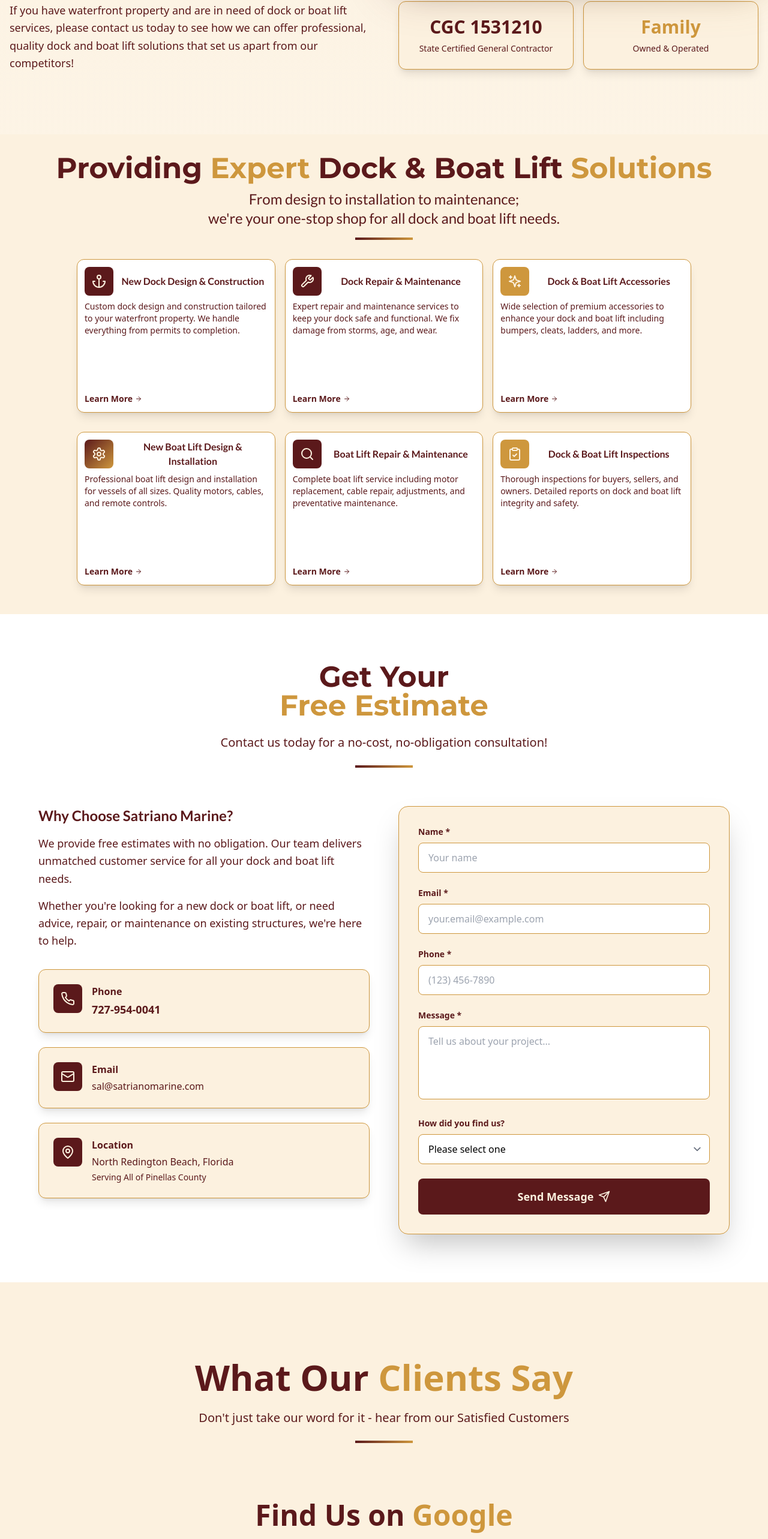
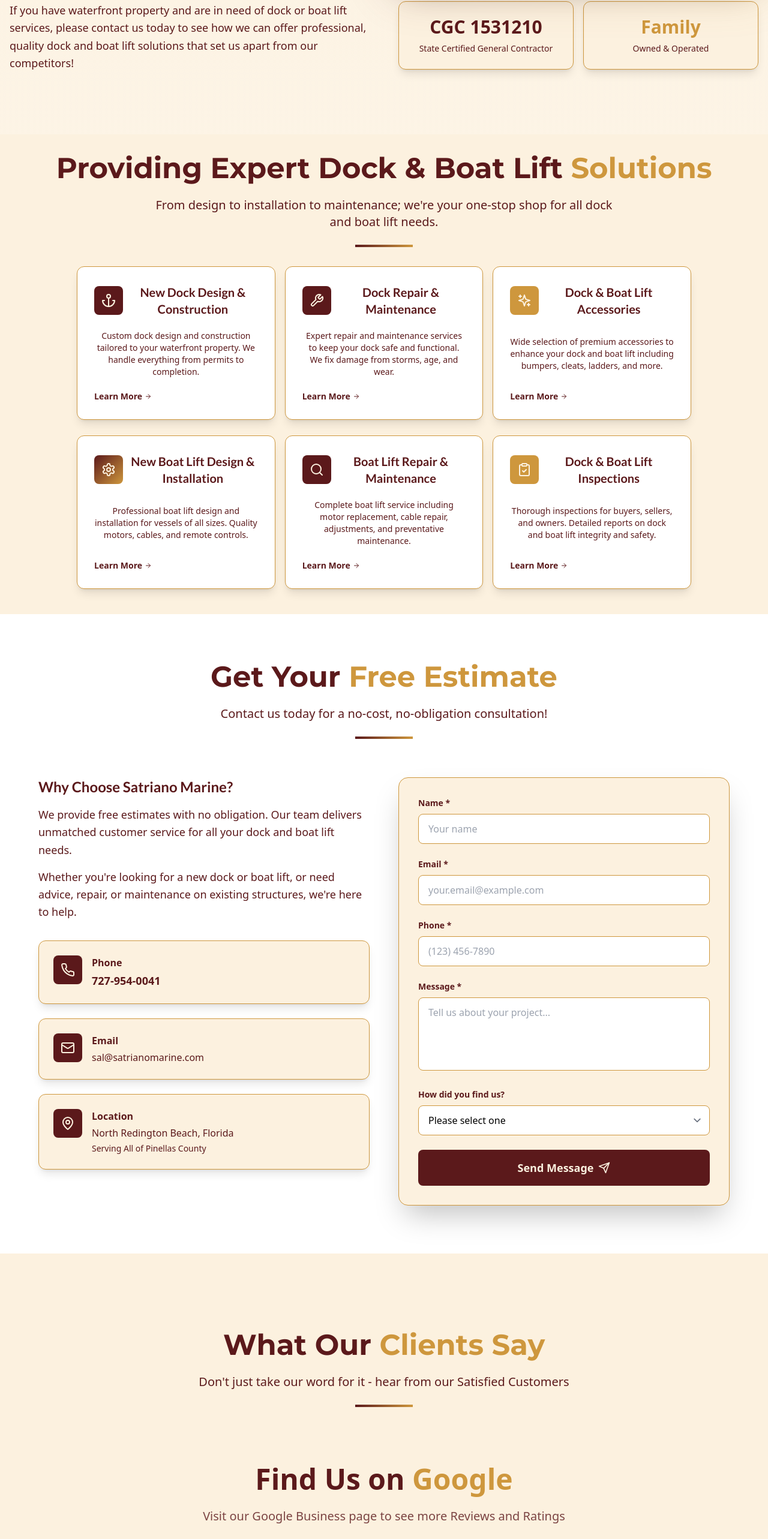
Before and after one commit to Millenium-AI/satriano, a React (Vite) app: page / in a window 1280 px wide. Shown: the part 1791-4357 px from the top of the page at 60% size. Built offline with nearby package versions, Linux system fonts and the light colour scheme; a web font is replaced by a local one.

Commit message:
more addds

```diff
--- a/src/components/Contact.tsx
+++ b/src/components/Contact.tsx
@@ -1,6 +1,7 @@
 import { useState, useRef } from 'react';
 import { Send, Phone, Mail, MapPin } from 'lucide-react';
 import { useIntersectionObserver } from '../hooks/useIntersectionObserver';
+import SectionHeader from './SectionHeader';
 
 export default function Contact() {
   const ref = useRef<HTMLElement>(null);
@@ -53,17 +54,12 @@
       className="py-20 bg-transparent"
     >
       <div className="container mx-auto px-4">
-        <div className={`text-center mb-16 transition-all duration-1000 ${isVisible ? 'opacity-100 translate-y-0' : 'opacity-0 translate-y-10'}`}>
-          <h1 className="text-4xl md:text-4xl lg:text-5xl font-montserrat font-bold text-burgundy mb-4">
-            Get Your
-            <span className="block text-gold">
-              Free Estimate
-            </span>
-          </h1>
-          <h2 className="text-xl text-burgundy max-w-3xl mx-auto mt-6">
-            Contact us today for a no-cost, no-obligation consultation!
-          </h2>
-          <div className="w-24 h-1 bg-gradient-to-r from-burgundy to-gold mx-auto mt-6"></div>
+        <div className={`transition-all duration-1000 ${isVisible ? 'opacity-100 translate-y-0' : 'opacity-0 translate-y-10'}`}>
+          <SectionHeader
+            title="Get Your"
+            highlightedText="Free Estimate"
+            subtitle="Contact us today for a no-cost, no-obligation consultation!"
+          />
         </div>
 
         <div className="grid lg:grid-cols-2 gap-12 max-w-6xl mx-auto">
--- /dev/null
+++ b/src/components/SectionHeader.tsx
@@ -0,0 +1,28 @@
+interface SectionHeaderProps {
+  title: string;
+  highlightedText?: string;
+  subtitle?: string;
+  className?: string;
+}
+
+export default function SectionHeader({
+  title,
+  highlightedText,
+  subtitle,
+  className = ''
+}: SectionHeaderProps) {
+  return (
+    <div className={`text-center mb-16 ${className}`}>
+      <h2 className="text-4xl md:text-5xl font-montserrat font-bold text-burgundy mb-4">
+        {title}{' '}
+        {highlightedText && <span className="text-gold">{highlightedText}</span>}
+      </h2>
+      {subtitle && (
+        <p className="text-xl text-burgundy max-w-3xl mx-auto mt-6">
+          {subtitle}
+        </p>
+      )}
+      <div className="w-24 h-1 bg-gradient-to-r from-burgundy to-gold mx-auto mt-6"></div>
+    </div>
+  );
+}
--- a/src/components/Services.tsx
+++ b/src/components/Services.tsx
@@ -10,15 +10,12 @@
   ClipboardCheck,
 } from 'lucide-react';
 import { useIntersectionObserver } from '../hooks/useIntersectionObserver';
-
-
+import SectionHeader from './SectionHeader';
 
 export default function Services() {
   const ref = useRef<HTMLElement>(null);
   const isVisible = useIntersectionObserver(ref, 0.1);
   const navigate = useNavigate();
-
-
 
   const services = [
     {
@@ -71,61 +68,61 @@
     },
   ];
 
-
-
   return (
     <section id="services" ref={ref} className="hidden lg:flex lg:flex-col lg:h-screen bg-cream py-8">
       <div className="container mx-auto px-4 flex flex-col h-full max-h-screen">
         <div
-          className={`text-center mb-8 flex-shrink-0 transition-all duration-1000 ${
+          className={`flex-shrink-0 transition-all duration-1000 ${
             isVisible ? 'opacity-100 translate-y-0' : 'opacity-0 translate-y-10'
           }`}
         >
-          <h1 className="text-4xl xl:text-5xl font-montserrat font-bold text-burgundy mb-3 leading-tight">
-            Providing <span className="text-gold">Expert</span> Dock & Boat Lift{' '}
-            <span className="text-gold">Solutions</span>
-          </h1>
-          <h2 className="text-xl xl:text-2xl font-lato text-burgundy max-w-3xl mx-auto mt-3">
-            From design to installation to maintenance;
-            <br />
-            we're your one-stop shop for all dock and boat lift needs.
-          </h2>
-          <div className="w-24 h-1 bg-gradient-to-r from-burgundy to-gold mx-auto mt-4"></div>
+          <SectionHeader
+            title="Providing Expert Dock & Boat Lift"
+            highlightedText="Solutions"
+            subtitle="From design to installation to maintenance; we're your one-stop shop for all dock and boat lift needs."
+            className="mb-8"
+          />
         </div>
 
-
-
-        <div className="grid md:grid-cols-2 lg:grid-cols-3 gap-4 flex-1 min-h-0 max-w-5xl mx-auto">          {services.map((service, index) => {
+        <div className="grid md:grid-cols-2 lg:grid-cols-3 gap-4 flex-1 min-h-0 max-w-5xl mx-auto">
+          {services.map((service, index) => {
             const Icon = service.icon;
             return (
-              <div
+              <button
                 key={service.slug}
-                className={`group bg-white p-3 rounded-xl shadow-lg hover:shadow-2xl transition-all duration-500 border border-gold hover:border-burgundy flex flex-col max-h-64 ${
+                onClick={() => navigate(`/services/${service.slug}`)}
+                className={`group bg-white p-7 rounded-xl shadow-lg hover:shadow-2xl transition-all duration-500 border border-gold hover:border-burgundy flex flex-col cursor-pointer hover:scale-105 active:scale-95 max-h-64 ${
                   isVisible
                     ? 'opacity-100 translate-y-0'
                     : 'opacity-0 translate-y-10'
                 }`}
                 style={{ transitionDelay: `${index * 100}ms` }}
               >
-                <div className="flex items-center gap-2 mb-2">
+                {/* Icon + Title Row */}
+                <div className="flex items-center gap-2 mb-2 flex-shrink-0">
                   <div
-                    className={`w-12 h-12 bg-gradient-to-br ${service.color} rounded-lg flex items-center justify-center group-hover:scale-110 transition-transform flex-shrink-0`}
+                    className={`w-12 h-12 bg-gradient-to-br ${service.color} rounded-lg flex items-center justify-center group-hover:scale-110 transition-transform`}
                   >
                     <Icon className="w-6 h-6 text-cream" />
                   </div>
-                  <h2 className="text-sm xl:text-base font-lato font-bold text-burgundy leading-tight flex-1 text-center">
+                  <h2 className="text-base xl:text-xl font-lato font-bold text-burgundy leading-tight flex-1 text-center">
                     {service.title}
                   </h2>
                 </div>
-                <p className="text-xs xl:text-sm text-burgundy mb-2 flex-grow">{service.description}</p>
-                <button
-                  onClick={() => navigate(`/services/${service.slug}`)}
-                  className="text-burgundy text-xs xl:text-sm font-semibold flex items-center gap-1 group-hover:gap-2 transition-all hover:text-gold mt-auto"
-                >
+
+                {/* Description - Centered */}
+                <div className="flex-grow flex items-center justify-center mb-2">
+                  <p className="text-xs xl:text-sm text-burgundy text-center">
+                    {service.description}
+                  </p>
+                </div>
+
+                {/* Learn More */}
+                <div className="text-burgundy text-xs xl:text-sm font-semibold flex items-center justify-center gap-1 group-hover:gap-2 transition-all group-hover:text-gold mt-auto">
                   Learn More
                   <ArrowRight className="w-3 h-3" />
-                </button>
-              </div>
+                </div>
+              </button>
             );
           })}
         </div>
--- a/src/components/Testimonials.tsx
+++ b/src/components/Testimonials.tsx
@@ -1,5 +1,6 @@
-import { useState, useEffect, useRef } from 'react';
+import { useEffect, useRef } from 'react';
 import { useIntersectionObserver } from '../hooks/useIntersectionObserver';
+import SectionHeader from './SectionHeader';
 
 export default function Testimonials() {
   const ref = useRef<HTMLElement>(null);
@@ -24,17 +25,16 @@
       <div className="container mx-auto px-4 md:px-6 lg:px-8 max-w-7xl">
         {/* Header */}
         <div
-          className={`text-center mb-12 md:mb-16 lg:mb-20 transition-all duration-1000 ${
+          className={`transition-all duration-1000 ${
             isVisible ? 'opacity-100 translate-y-0' : 'opacity-0 translate-y-10'
           }`}
         >
-          <h1 className="text-3xl xs:text-4xl md:text-5xl lg:text-6xl font-bold text-burgundy mb-4 md:mb-6">
-            What Our <span className="text-gold">Clients Say</span>
-          </h1>
-          <h2 className="text-base md:text-lg lg:text-xl text-burgundy max-w-3xl mx-auto leading-relaxed">
-            Don't just take our word for it - hear from our Satisfied Customers
-          </h2>
-          <div className="w-24 h-1 bg-gradient-to-r from-burgundy to-gold mx-auto mt-6" />
+          <SectionHeader
+            title="What Our"
+            highlightedText="Clients Say"
+            subtitle="Don't just take our word for it - hear from our Satisfied Customers"
+            className="mb-12 md:mb-16 lg:mb-20"
+          />
         </div>
 
         {/* Featurable Google Reviews Widget */}
```
Also changed, not shown: src/components/About.tsx (+7 -9 lines).
